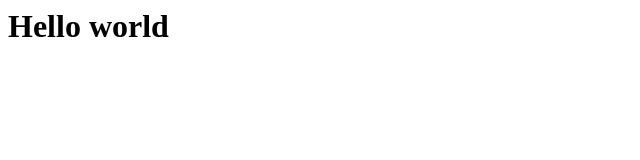
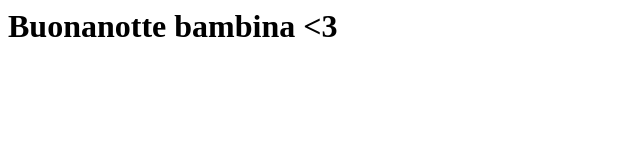
Before and after one commit to SuperDJ1233/SuperDJ1233.github.io, a plain HTML site: page index.html in a window 1280 px wide. Shown: the whole page, without its empty margins (0-640 px from the left). Drawn offline with Linux system fonts and the light colour scheme.

Commit message:
Update html

```diff
--- a/index.html
+++ b/index.html
@@ -1,4 +1,4 @@
 <!Doctype>
 <html>
-<h1> Hello world <h1>
+<h1> Buonanotte bambina <3 <h1>
 </html>
```
